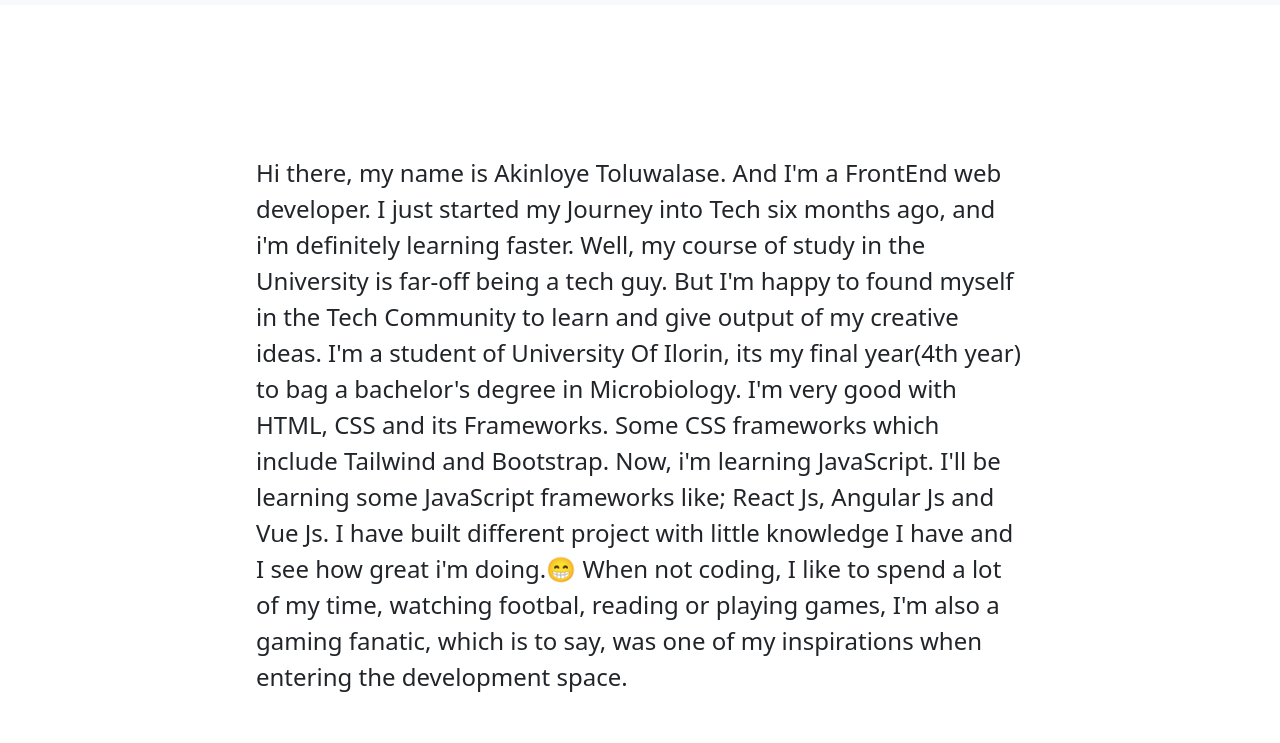
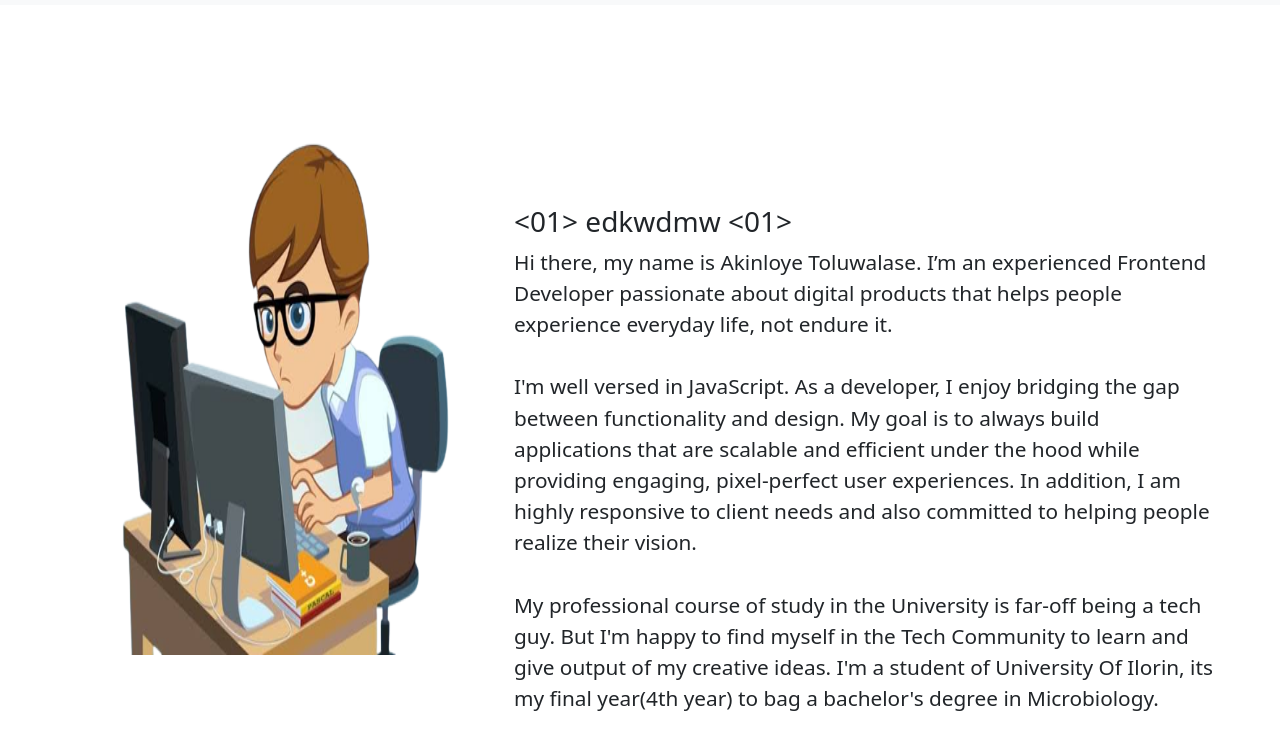
Before and after one commit to iPappyDev/Portfolio, a plain HTML site: page about.html in a window 1280 px wide. Shown: the part 57-800 px from the top of the page. Drawn offline with Linux system fonts and the light colour scheme.

Commit message:
made changes to about.html

```diff
--- a/about.html
+++ b/about.html
@@ -50,14 +50,15 @@
         </nav>
 </header>
 <section class="aboutContainer">
-    <p>Hi there, my name is Akinloye Toluwalase. And I'm a FrontEnd web developer.
-        I just started my Journey into Tech six months ago, and i'm definitely learning faster. Well, my course of study in the University is far-off being a tech guy.
-        But I'm happy to found myself in the Tech Community to learn and give output of my creative ideas. I'm a student of University Of Ilorin, its my final year(4th year) to bag a bachelor's degree in Microbiology.
-        I'm very good with HTML, CSS and its Frameworks. Some CSS frameworks which include Tailwind and Bootstrap. Now, i'm learning JavaScript. I'll be learning some JavaScript frameworks like; React Js, Angular Js and Vue Js.
-        I have built different project with little knowledge I have and I see how great i'm doing.😁
-        When not coding, I like to spend a lot of my time, watching footbal, reading or playing games, I'm also a gaming
-        fanatic, which is to say, was one of my inspirations when entering the development space.
-    </p>
+    <img src="dev.PNG" alt="">
+    <div>
+        <h3> <01> edkwdmw <01></h3>
+        <p>Hi there, my name is Akinloye Toluwalase. I’m an experienced Frontend Developer passionate about digital products that helps people experience everyday life, not endure it.<br>  <br>
+            I'm well versed in JavaScript. As a developer, I enjoy bridging the gap between functionality and design. My goal is to always build applications that are scalable and efficient under the hood while providing engaging, pixel-perfect user experiences. In addition, I am highly responsive to client needs and also committed to helping people realize their vision. <br> <br>
+            My professional course of study in the University is far-off being a tech guy.
+            But I'm happy to find myself in the Tech Community to learn and give output of my creative ideas. I'm a student of University Of Ilorin, its my final year(4th year) to bag a bachelor's degree in Microbiology.
+        </p>
+    </div>
 </section>
 <script src="bootstrap-5.1.3-dist/js/bootstrap.js"></script>
 </body>
--- a/index.css
+++ b/index.css
@@ -29,11 +29,19 @@
 }
 .aboutContainer{
     margin: auto;
-    width: 60%;
-    margin-top: 150px;
+    width: 90%;
+    display: flex;
+    margin-top: 100px;
+}
+.aboutContainer img {
+    height: 550px;
+    width: 450px;
+}
+.aboutContainer div{
+    margin-top: 100px;
 }
 .aboutContainer p{
-    font-size: 1.5em;
+    font-size: 1.3em;
 }
 .portfolioContainer{
     margin: auto;
@@ -68,12 +76,20 @@
         width: 250px;
     }
     .aboutContainer{
-        margin: auto;
-        width: 90%;
+        /* margin: auto;
+        width: 90%; */
+        flex-direction: column;
+        margin-top: 0px;
+    }
+    .aboutContainer img {
+        height: 180px;
+        width: 300px;
+    }
+    .aboutContainer div{
         margin-top: 10px;
     }
     .aboutContainer p{
-        font-size: 1.16em;
+        font-size: 1em;
     }
 }
 @media all and (min-width: 321px) and (max-width: 425px){
```
Also changed, not shown: about.png (added).
